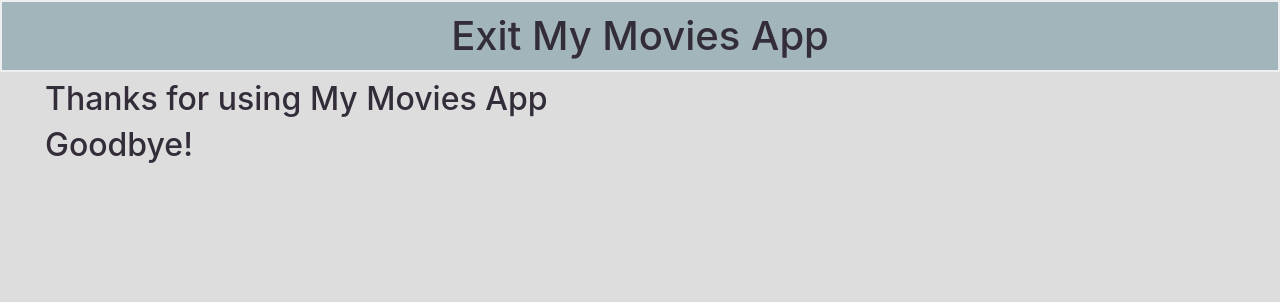
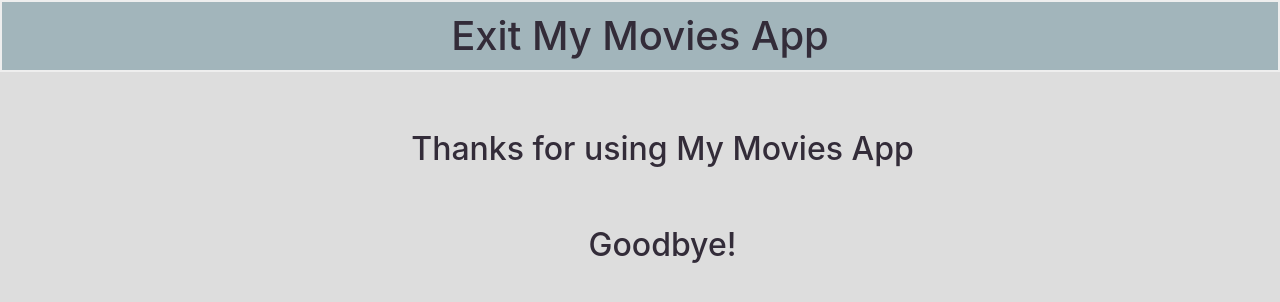
Before and after one commit to Lolisolera/My-Movies-App, a Flask app: page /exit in a window 1280 px wide. Shown: the part 60-362 px from the top of the page. Run offline with Flask 3, Linux system fonts and the light colour scheme; some libraries are stand-ins or nearby versions.

Commit message:
styled exit.html to center items

```diff
--- a/static/styles.css
+++ b/static/styles.css
@@ -11,6 +11,14 @@ h2 {
     color: #332C39;
     padding-left: 45px;
 
+}
+
+h2.exit {
+    padding-top: 50px;
+    display: flex;
+    flex-direction: column;
+    justify-content: center;
+    align-items: center;
 
 }
 
--- a/templates/exit.html
+++ b/templates/exit.html
@@ -8,6 +8,6 @@
 
 {% block content %}
 <h1>Exit My Movies App</h1>
-<h2>Thanks for using My Movies App</h2>
-<h2>Goodbye!</h2>
+<h2 class="exit">Thanks for using My Movies App</h2>
+<h2 class="exit">Goodbye!</h2>
 {% endblock %}
```
